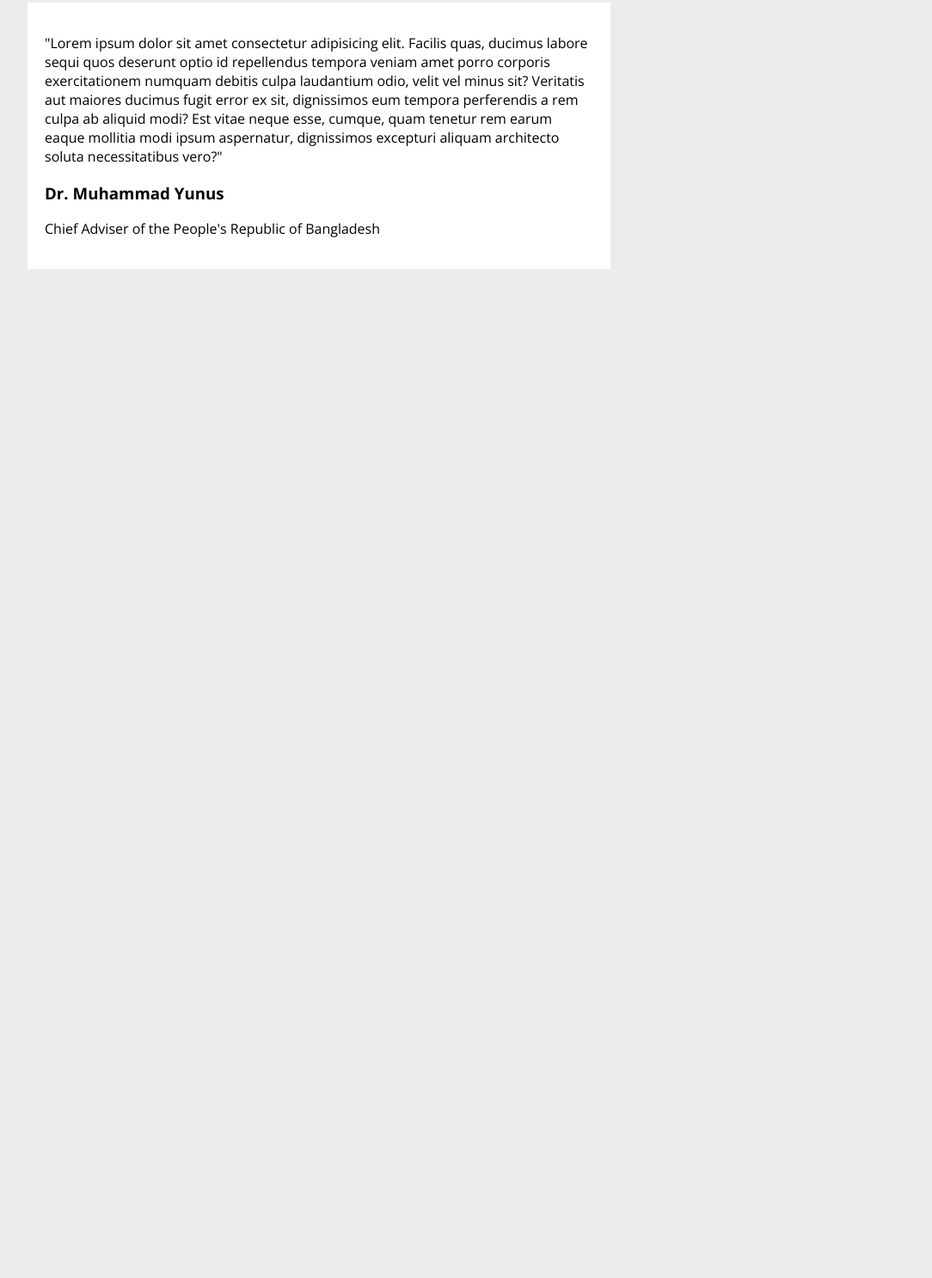
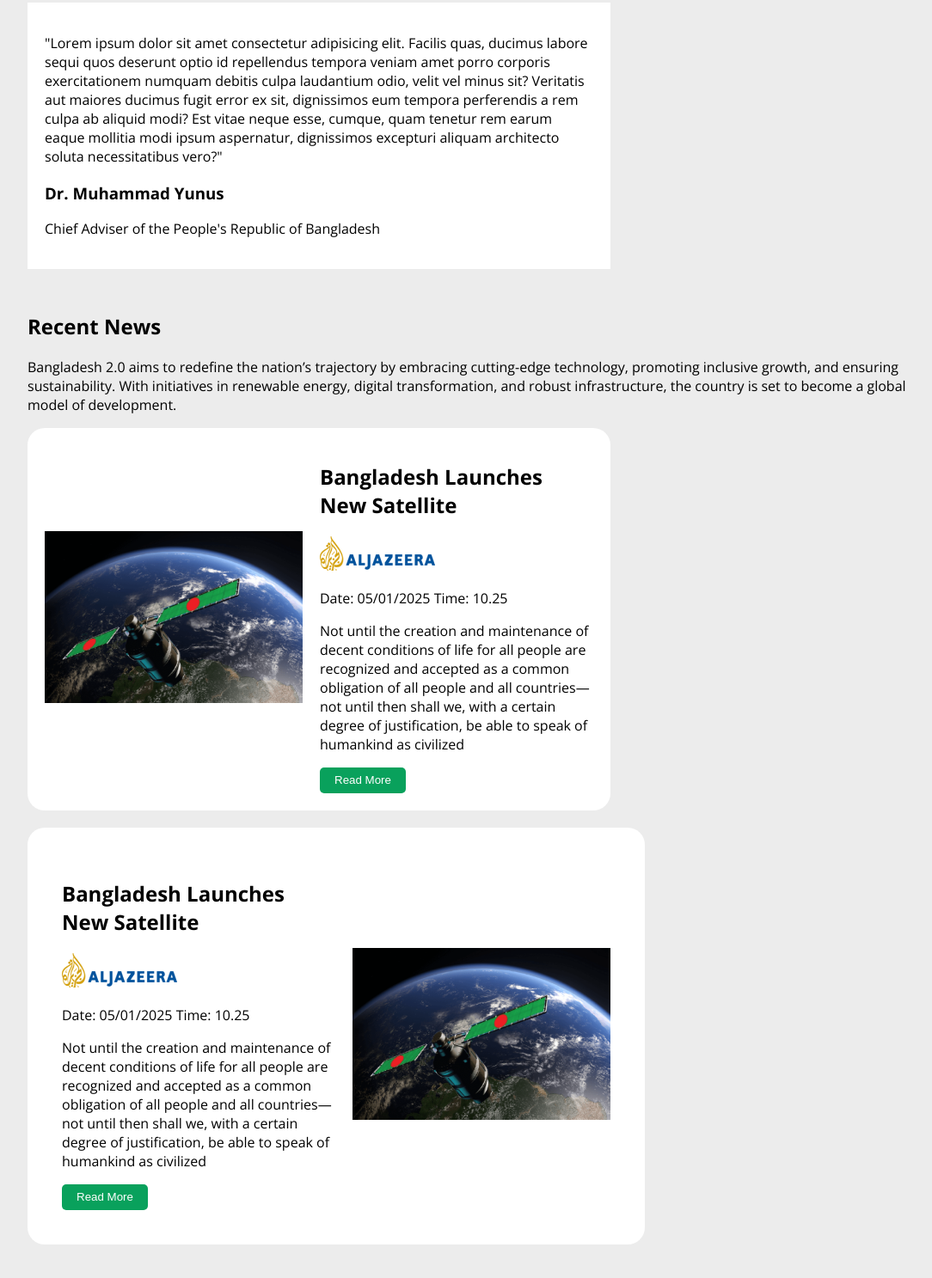
Before and after one commit to safikolislam/A-01, a plain HTML site: page index.html in a window 1280 px wide. Shown: the part 1842-3329 px from the top of the page at 86% size, without its empty margins (76-1160 px from the left). Before the commit the page ends 2263 px from the top, so only its background shows below. Drawn offline with nearby package versions, Linux system fonts and the light colour scheme.

Commit message:
added the news

```diff
--- a/index.html
+++ b/index.html
@@ -112,6 +112,43 @@
         <h3>Dr. Muhammad Yunus</h3>
         <p>Chief Adviser of the People's Republic of Bangladesh</p>
       </section>
+      <section class="news">
+        <h2>Recent News</h2>
+        <p>Bangladesh 2.0 aims to redefine the nation’s trajectory by embracing cutting-edge technology, promoting inclusive growth, and ensuring sustainability. With initiatives in renewable energy, digital transformation, and robust infrastructure, the country is set to become a global model of development.</p>
+        <div class="images">
+        <div class="img"><img width="300px" height="200px"  src="assets/satelite.png"  alt=""></div>
+        <div class="details">
+          <h2>Bangladesh Launches New Satellite
+            </h2>
+            <img src="assets/al-jazeera.png" alt="">
+          <p>Date: 05/01/2025 Time: 10.25 </p>
+          <p>Not until the creation and maintenance of decent conditions of life for all people are recognized and accepted as a common obligation of all people and all countries—not until then shall we,
+
+            with a certain degree of justification, be able to speak of humankind as civilized</p>
+            <button class="btn-g">Read More</button>
+        </div>
+
+
+       </div>
+       </div>
+      </section>
+   <section class="more-news">
+     <div class="details">
+      <h2>Bangladesh Launches New Satellite
+      </h2>
+      <img src="assets/al-jazeera.png" alt="">
+      <p>Date: 05/01/2025 Time: 10.25 </p>
+      <p>Not until the creation and maintenance of decent conditions of life for all people are recognized and accepted as a common obligation of all people and all countries—not until then shall we,
+        with a certain degree of justification, be able to speak of humankind as civilized</p>
+   <button class="btn-g">Read More</button>
+     </div>
+     <div class="img">
+      <img width="300px" height="200px" src="assets/satelite.png" alt="">
+     </div>
+   </section>
+   <section class="donation">
+
+   </section>
     </main>
   </body>
 </html>
--- a/style/styles.css
+++ b/style/styles.css
@@ -116,3 +116,37 @@
     height:50%;
     padding:20px;
 }
+.news{
+    margin-top:50px;
+}
+.images{
+    display:flex;
+    align-items: center;
+    background:#ffff;
+    width:60%;
+    height:80%;
+    border-radius:20px;
+    padding:20px;
+    gap:20px;
+}
+.container{
+    display:flex;
+    align-items: center;
+    background:#ffff;
+    width:60%;
+    height:80%;
+    border-radius:20px;
+    padding:40px;
+    gap:20px;
+}
+.more-news{
+    margin-top:20px;
+    display:flex;
+    align-items: center;
+    background:#ffff;
+    width:60%;
+    height:80%;
+    border-radius:20px;
+    padding:40px;
+    gap:20px;
+}
```
